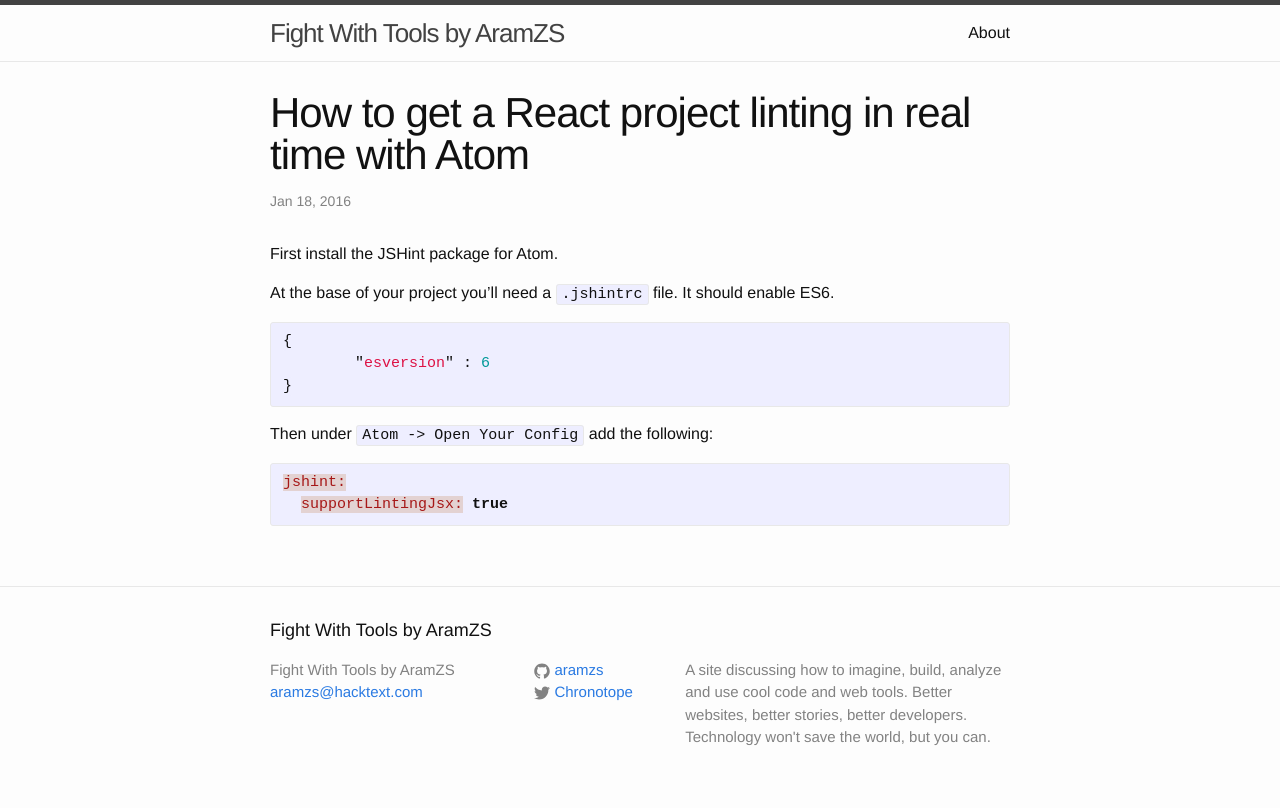
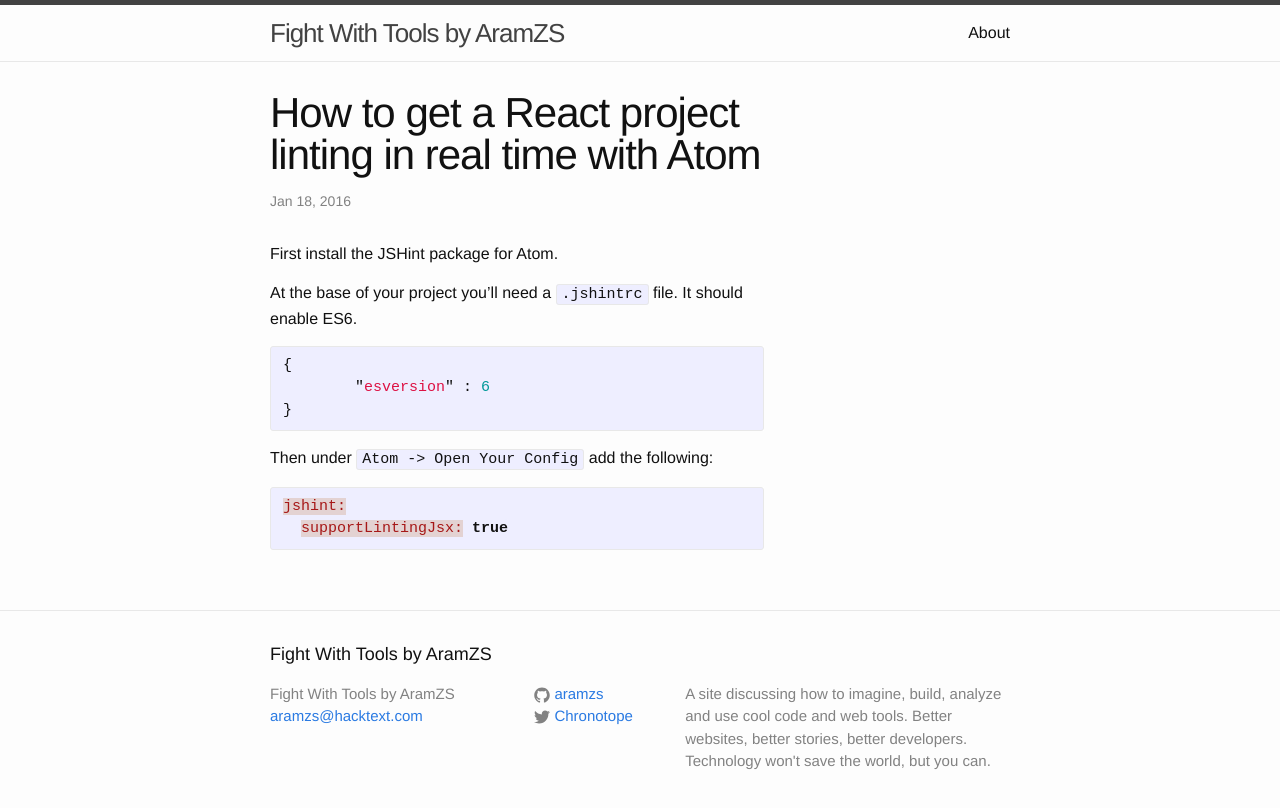
Before and after one commit to AramZS/aramzs.github.io, a Jekyll site: the page built from _posts/2016-01-18-jshint-how-to-work-with-jsx-in-atom.markdown, in a window 1280 px wide. Shown: the top 808 px of the page. Built offline with Jekyll 4.4.1, drawn with Linux system fonts in a browser that asks for light colours.

Commit message:
Readable length lines. 60 characters max.

```diff
--- a/_sass/_layout.scss
+++ b/_sass/_layout.scss
@@ -285,6 +285,10 @@
     }
 }
 
+.single.post {
+    max-width: 494px;
+}
+
 .single.post-with-image {
     .post-header {
         margin-bottom: $spacing-unit;
```
